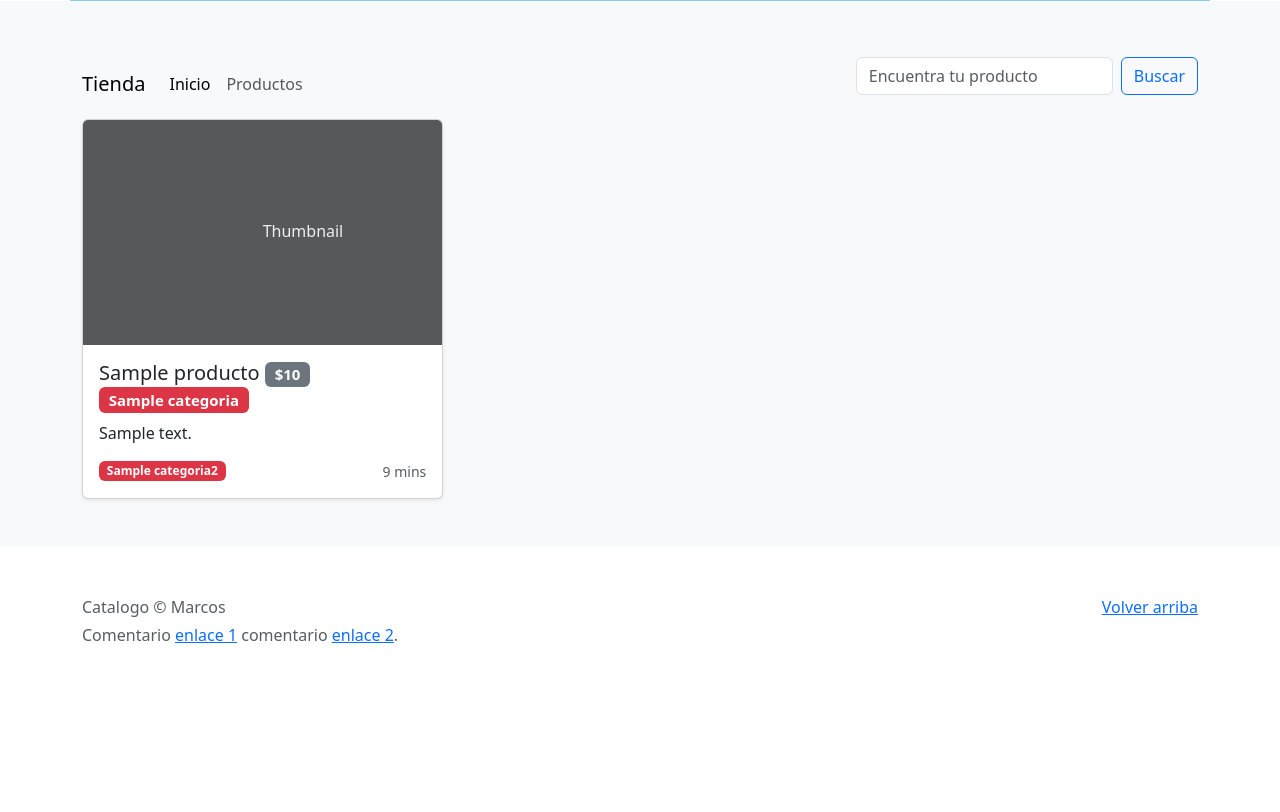
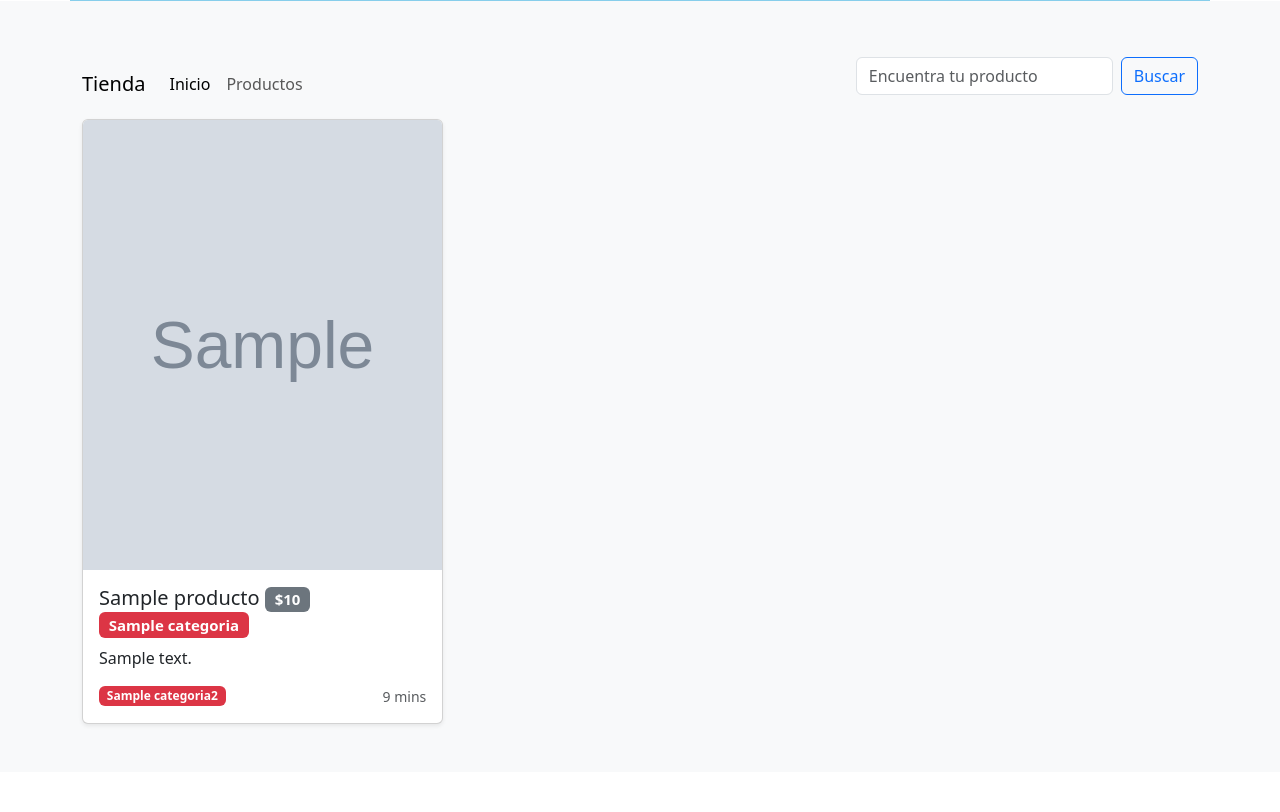
Before and after one commit to marcosg91/proyecto, a Django app: template proyecto/templates/index.html in a window 1280 px wide. Shown: the part 421-1233 px from the top of the page. Before the commit the page ends 1064 px from the top, so only its background shows below. Run offline with Django 3.2, Linux system fonts and the light colour scheme; the template is opened without the code that fills it: most values are stand-ins (such as "Sample title", 1, 10 or a date in 2020); grey boxes marked "Sample" are stand-in pictures.

Commit message:
image field

```diff
--- a/proyecto/proyecto/settings/base.py
+++ b/proyecto/proyecto/settings/base.py
@@ -105,3 +105,6 @@ STATIC_URL = 'static/'
 # https://docs.djangoproject.com/en/4.1/ref/settings/#default-auto-field
 
 DEFAULT_AUTO_FIELD = 'django.db.models.BigAutoField'
+
+MEDIA_URL = "/medias/"
+MEDIA_ROOT = "medias/"
--- a/proyecto/proyecto/urls.py
+++ b/proyecto/proyecto/urls.py
@@ -1,5 +1,7 @@
 from django.contrib import admin
 from django.urls import path, include
+from django.conf.urls.static import static
+from django.conf import settings
 
 from django.contrib.auth import views as auth_views
 
@@ -14,4 +16,4 @@ urlpatterns = [
      #includes
     path('productos/', include('productos.urls')),
     path('usuarios/', include('usuarios.urls'))
-]
+] + static(settings.MEDIA_URL, document_root=settings.MEDIA_ROOT)
--- a/proyecto/templates/index.html
+++ b/proyecto/templates/index.html
@@ -10,12 +10,17 @@
     {% for p in productos %}
     <div class="col">
         <div class="card shadow-sm">
-            <svg class="bd-placeholder-img card-img-top" width="100%" height="225" xmlns="http://www.w3.org/2000/svg"
+            {% if p.imagen %}
+                <img src="{{p.imagen.url}}" class="bd-placeholder-img card-img-top" width="100%" height="450">
+            {% else %}
+            <svg  xmlns="http://www.w3.org/2000/svg"
                 role="img" aria-label="Placeholder: Thumbnail" preserveAspectRatio="xMidYMid slice" focusable="false">
-                <title>Placeholder</title>
-                <rect width="100%" height="100%" fill="#55595c"></rect><text x="50%" y="50%" fill="#eceeef"
-                    dy=".3em">Thumbnail</text>
+                <title>Imagen de Producto</title>
+                <rect width="100%" height="100%" fill="#55595c"></rect><text x="30%" y="50%" fill="#eceeef"
+                    dy=".3em">Actualizando foto</text>
             </svg>
+            {% endif %}
+
             <div class="card-body">
                 <h5 class="card-title">{{p.nombre}} <span class="badge bg-secondary">${{ p.precio}}</span><span class="badge text-bg-danger">{{p.categoria.nombre}}</span>
                 </h5>
```
Also changed, not shown: proyecto/productos/models.py (+3 -6 lines), proyecto/medias/__init__.py (added), proyecto/medias/productos/remera_qV6dKQ7.jpg (added), proyecto/productos/migrations/0005_producto_imagen_alter_producto_categoria.py (added).
